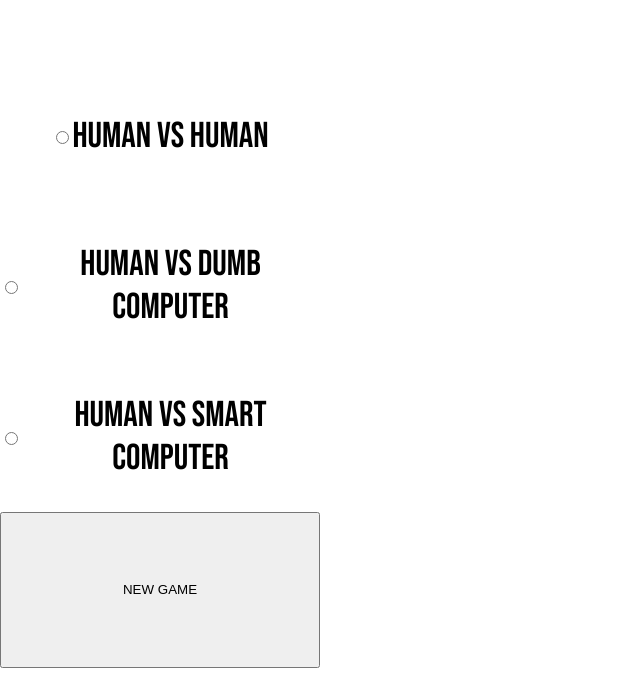
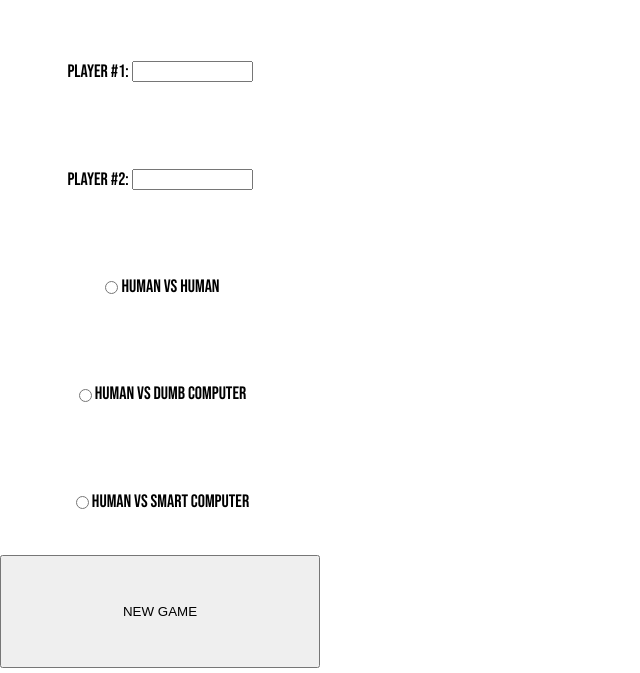
Before and after one commit to gagc056/tic-tac-toe, a website: page index.html in a window 1280 px wide. Shown: the part 132-805 px from the top of the page, without its empty margins (0-640 px from the left). Drawn offline with Linux system fonts and the light colour scheme.

Commit message:
Add input for player names

```diff
--- a/index.css
+++ b/index.css
@@ -39,7 +39,7 @@ body h1 {
   flex-flow: row nowrap;
   align-items: center;
   justify-content: center;
-  font-size: 36px;
+  font-size: 18px;
 }
 
 .ttt-board {
--- a/index.html
+++ b/index.html
@@ -13,6 +13,12 @@
   <div class="tic-tac-toe">
     <div class="ttt-control-panel">
       <h1>Tic-Tac-Toe</h1>
+      <label>
+        Player #1:&nbsp;<input type="text" name="ttt-player1-name" size="12" />
+      </label>
+      <label>
+        Player #2:&nbsp;<input type="text" name="ttt-player2-name" size="12" />
+      </label>
       <label>
         <input type="radio" name="ttt-players-choice" /> Human VS Human
       </label>
```
